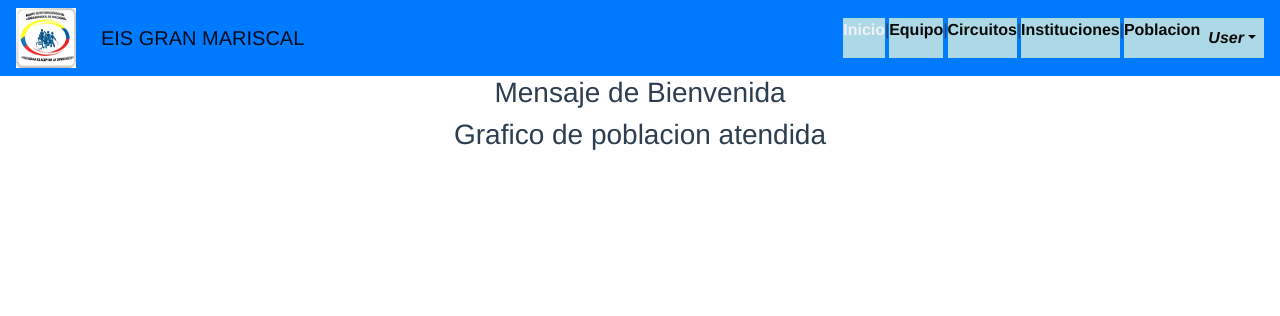
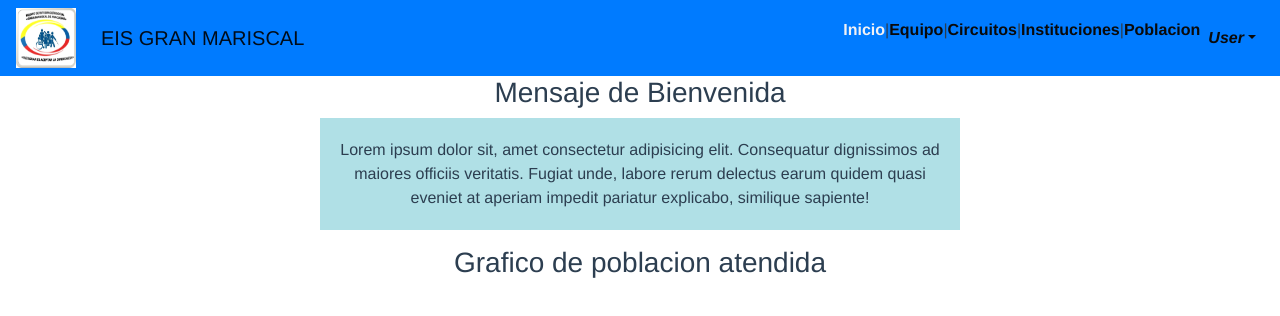
Before and after one commit to ignaciogonzalezvegas/proyecto-equipo, a Vue app: page / in a window 1280 px wide. Shown: the top 316 px of the page. Built offline with nearby package versions, Linux system fonts and the light colour scheme.

Commit message:
tienda 27042021

```diff
--- a/src/App.vue
+++ b/src/App.vue
@@ -34,16 +34,17 @@
   color: #2c3e50;
 }
 
-nav {
+
+/*#nav {
   padding: 30px;
   text-align: initial;
   background-color: ivory;
 }
-
+*/
 #nav a {
   font-weight: bold;
   color: #0a0a0a;
-  background-color: lightblue;
+
 }
 
 #nav a.router-link-exact-active {
@@ -56,9 +57,5 @@ img {
   margin-right: 2%;
 }
 
-.nav-collapse{
-text-align: left;
-flex-grow: 0;
-}
 
 </style>
--- a/src/components/equipodatos.vue
+++ b/src/components/equipodatos.vue
@@ -6,7 +6,7 @@
 
 <script>
 export default {
-  name: 'personalinformacion',
+  name: 'equipodatos',
 
 }
 </script>
--- a/src/components/personalinfo.vue
+++ b/src/components/personalinfo.vue
@@ -1,6 +1,6 @@
 <template>
   <div>
-    <h2>Tabla del personal</h2>
+    <h3>Tabla del personal</h3>
     <b-table striped hover :items="items" :fields="fields"></b-table>
   </div>
 </template>
--- a/src/router/index.js
+++ b/src/router/index.js
@@ -41,6 +41,14 @@ const routes = [
     // this generates a separate chunk (about.[hash].js) for this route
     // which is lazy-loaded when the route is visited.
     component: () => import(/* webpackChunkName: "about" */ '../views/Poblacion.vue')
+  },
+  {
+    path: '/trabajador',
+    name: 'trabajador',
+    // route level code-splitting
+    // this generates a separate chunk (about.[hash].js) for this route
+    // which is lazy-loaded when the route is visited.
+    component: () => import(/* webpackChunkName: "about" */ '../views/DetalleTrabajador.vue')
   }
 ]
 
--- a/src/views/Equipo.vue
+++ b/src/views/Equipo.vue
@@ -1,21 +1,17 @@
 <template>
   <div>
-    <h3>Informaciòn institucional</h3>
-    <!-- //tajeta de informacón institucional -->
-    <b-card class="text-left">
-      <div class="bg-secondary text-light">
-        <p>
-          CÓDIGO DEA: OD19251914
-          CÓDIGO ADMINISTRATIVO: 006490428
-          CÓDIGO ESTADÍSTICO: 191666
-          CORREO ELECTRÓNICO: eisgma20108@gmail.com
-          DIRECCIÓN: Av. Miranda, dentro del ETC "Modesto Silva"
-        </p>
-      </div>
-    </b-card>
-
+  <div id="informacionInstitucional">
+  <h3>Informaciòn institucional</h3>
+    <!-- //informacón institucional -->
+        <ul>
+          <li>CÓDIGO DEA: OD19251914</li>
+          <li>CÓDIGO ADMINISTRATIVO: 006490428</li>
+          <li>CÓDIGO ESTADÍSTICO: 191666</li>
+          <li>CORREO ELECTRÓNICO: eisgma20108@gmail.com</li>
+          <li>DIRECCIÓN: Av. Miranda, dentro del ETC "Modesto Silva"</li>
+        </ul>
+</div>
     <EquipoDatos />
-
     <PersonalInformacion />
   </div>
 </template>
@@ -28,10 +24,17 @@ import PersonalInformacion from "../components/personalinfo.vue";
 export default {
   name: "Inicio",
   components: {
-    EquipoDatos,
     PersonalInformacion,
   },
 };
 </script>
+<style>
+ ul{
+  height: auto;
+  position: relative;
+  display: inline-block;
+  padding: 20px;
+  text-align: justify;
+ }
 
-Equipodatos
+</style>
--- a/src/views/Inicio.vue
+++ b/src/views/Inicio.vue
@@ -1,18 +1,35 @@
 <template>
   <div class="home">
     <h3>Mensaje de Bienvenida</h3>
+    <p>
+      Lorem ipsum dolor sit, amet consectetur adipisicing elit. Consequatur
+      dignissimos ad maiores officiis veritatis. Fugiat unde, labore rerum
+      delectus earum quidem quasi eveniet at aperiam impedit pariatur explicabo,
+      similique sapiente!
+    </p>
     <h3>Grafico de poblacion atendida</h3>
-    <navinicio/>
+    <navinicio />
   </div>
 </template>
 
 <script>
-import navinicio from '@/components/navinicio.vue'
+import navinicio from "@/components/navinicio.vue";
 
 export default {
-  name: 'Inicio',
+  name: "Inicio",
   components: {
-    navinicio
-  }
+    navinicio,
+  },
+};
+</script>
+
+<style>
+p{
+  height: auto;
+  width: 50%;
+  background-color: powderblue;
+  position: relative;
+  display: inline-block;
+  padding: 20px
 }
-</script>
+</style>
```
Also changed, not shown: src/components/DetalleTrabajador.vue (added, +18 -0 lines).
